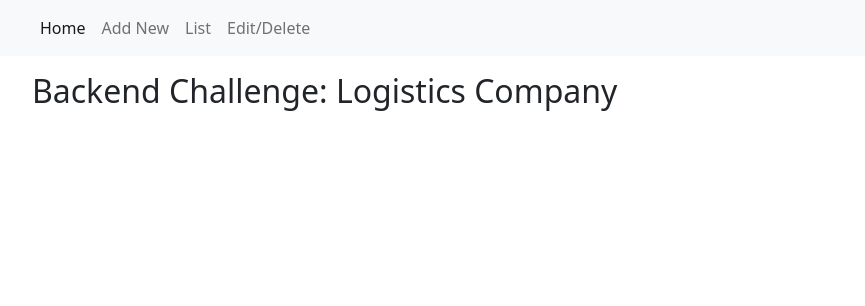
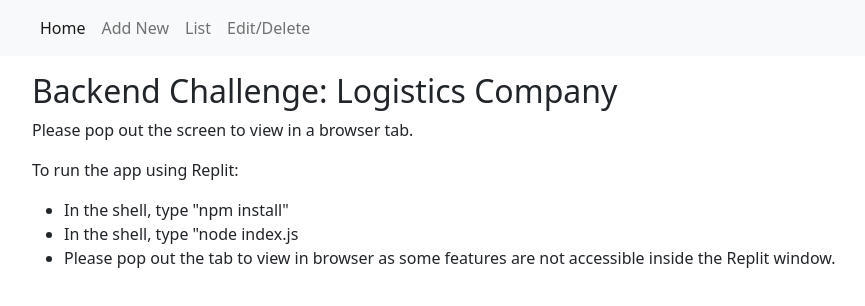
Before and after one commit to jupycodes/logistics-company, a website: page frontend/index.html in a window 1280 px wide. Shown: the whole page, without its empty margins (50-915 px from the left). Drawn offline with nearby package versions, Linux system fonts and the light colour scheme.

Commit message:
fixed edit edit form field and added instructions

```diff
--- a/frontend/index.html
+++ b/frontend/index.html
@@ -43,7 +43,17 @@
 
       <div class="container">
         <h2>Backend Challenge: Logistics Company</h2>
-        <p></p>
+        <p>
+          Please pop out the screen to view in a browser tab.
+        </p>
+        <div>
+          <p>To run the app using Replit:</p>
+          <ul>
+            <li>In the shell, type "npm install"</li>
+            <li>In the shell, type "node index.js</li>
+            <li>Please pop out the tab to view in browser as some features are not accessible inside the Replit window.</li>
+          </ul>
+        </div>
       </div>
 
 
```
Also changed, not shown: frontend/edit.html (+1 -1 lines), README.md (added).
